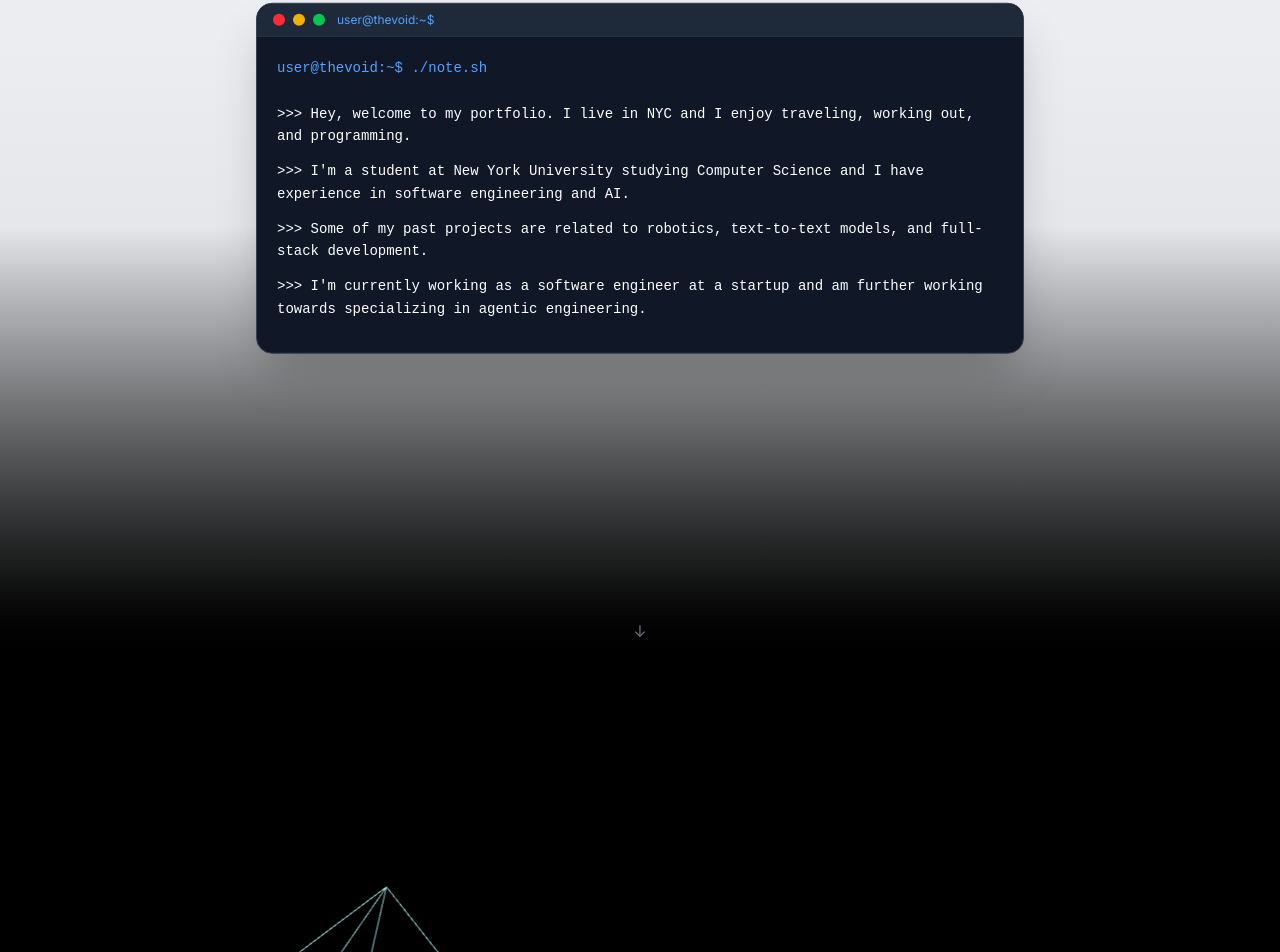
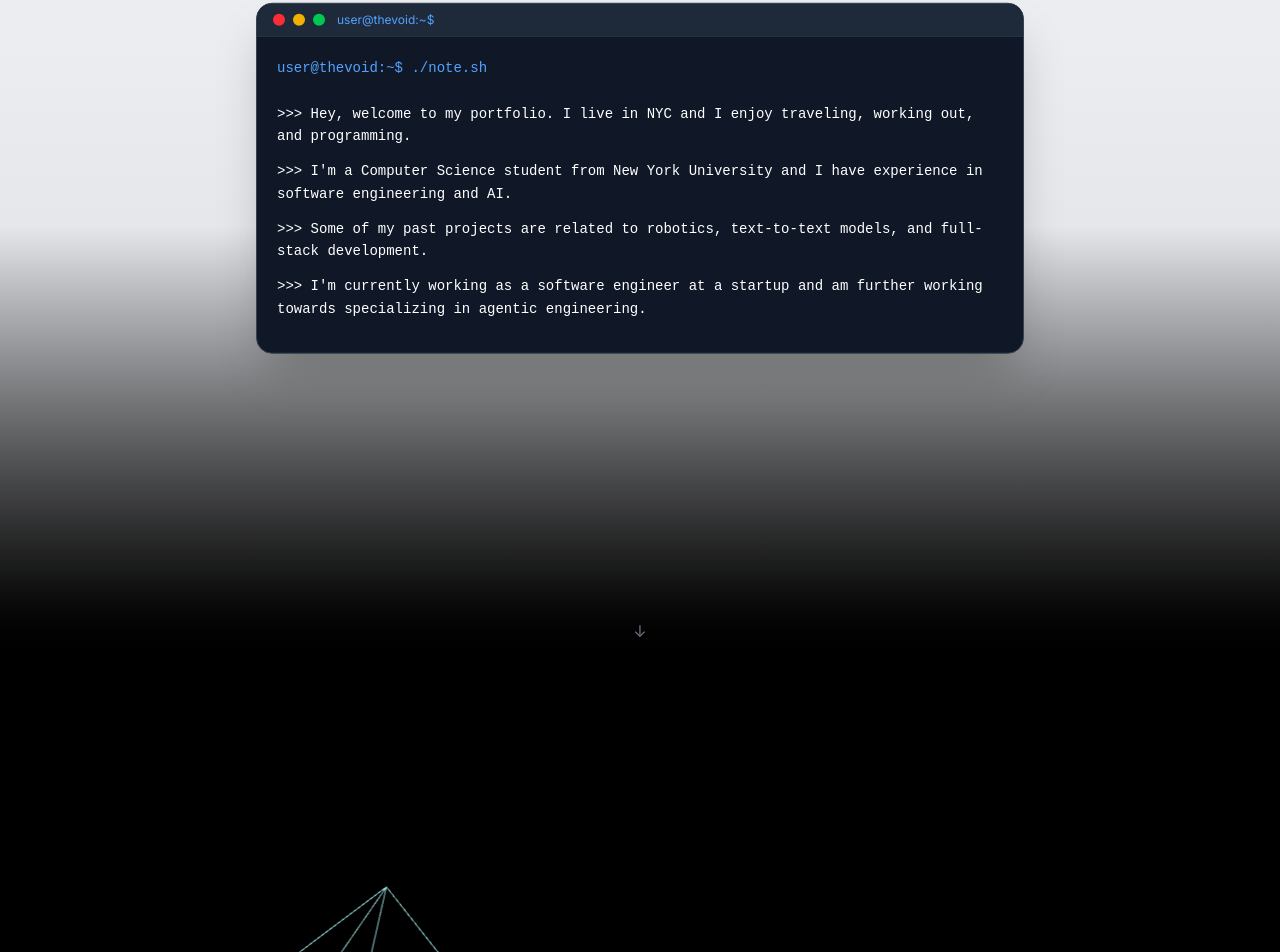
Before and after one commit to jackyang25/personal-website, a Next.js app: page / in a window 1280 px wide. Shown: the part 1022-1974 px from the top of the page. Built offline with nearby package versions, Linux system fonts and the light colour scheme.

Commit message:
fix: update bio section

```diff
--- a/app/components/BioSection.tsx
+++ b/app/components/BioSection.tsx
@@ -14,7 +14,7 @@ const Biography = () => {
 
   const bioParagraphs = [
     ">>> <span class='text-white'>Hey, welcome to my portfolio.</span> I live in NYC and I enjoy traveling, working out, and programming.",
-    ">>> <span class='text-white'>I'm a student at New York University studying Computer Science and I have experience in software engineering and AI.</span>",
+    ">>> <span class='text-white'>I'm a Computer Science student from New York University and I have experience in software engineering and AI.</span>",
     ">>> <span class='text-white'>Some of my past projects are related to robotics, text-to-text models, and full-stack development.</span>",
     ">>> <span class='text-white'>I'm currently working as a software engineer at a startup and am further working towards specializing in agentic engineering.</span>",
   ];
```
